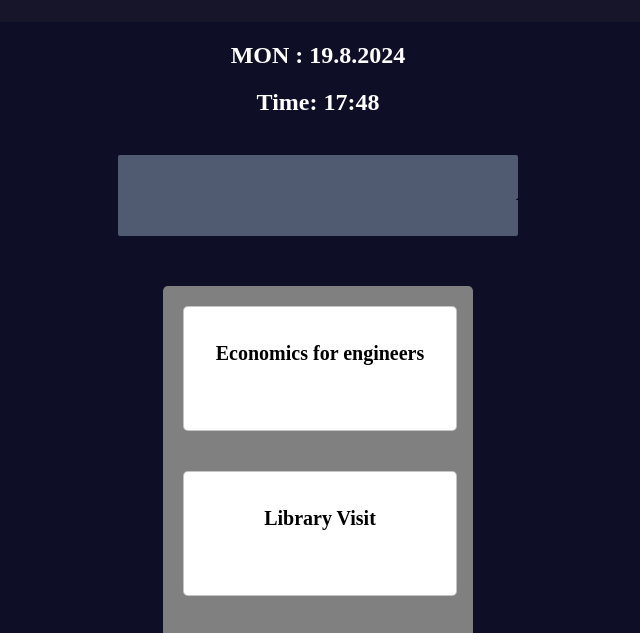
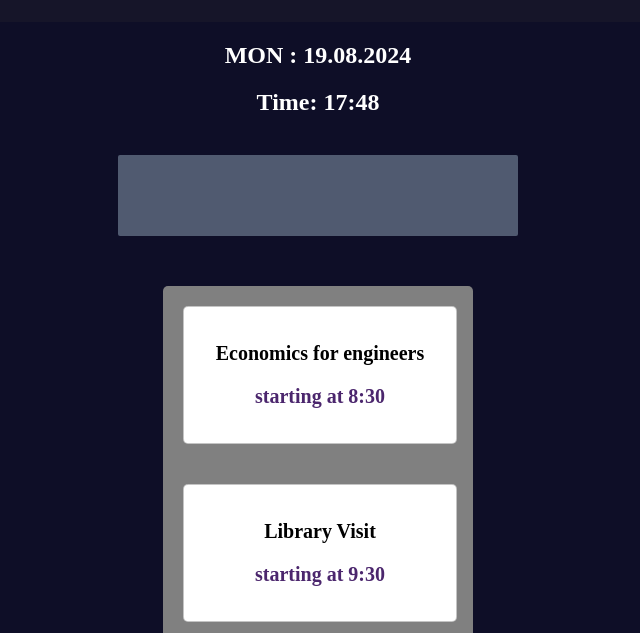
Before and after one commit to i-am-debesh/classes, a plain HTML site: page index.html in a window 1280 px wide. Shown: the part 87-720 px from the top of the page, without its empty margins (322-962 px from the left). Drawn offline with Linux system fonts and the light colour scheme.

Commit message:
formatted times

```diff
--- a/scripts/renderClasses.js
+++ b/scripts/renderClasses.js
@@ -9,7 +9,10 @@ let listHtml = ``;
 
 if(!isHoliday(currentDate)){
     for(let i = 0; i<classLength; i++) {
-        listHtml = listHtml + `<div class="period-${i} sub-period" id="period-${i}"><p class="class-name">${classes[i].name}</p></div>`
+        listHtml = listHtml + `<div class="period-${i} sub-period" id="period-${i}">
+        <p class="class-name">${classes[i].name}</p>
+        <p class="class-time">starting at ${classes[i].timeHrs > 12? classes[i].timeHrs -12:classes[i].timeHrs}:${classes[i].timeMin}</p>
+        </div>`
     }
 }
 
--- a/scripts/variables.js
+++ b/scripts/variables.js
@@ -4,6 +4,8 @@ const currClassElement = document.querySelector('.curr-class');
 
 
 const currentDay = dayList[date.getDay()];
-
-currDateElement.innerHTML = `${currentDay.toUpperCase()} : ${date.getDate()}.${date.getMonth()+1}.${date.getFullYear()}`;
-currTimeElemet.innerHTML = `Time: ${date.getHours()}:${date.getMinutes()}`
+function formatDateTime(value) {
+    return value < 10? '0'+value: value;
+}
+currDateElement.innerHTML = `${currentDay.toUpperCase()} : ${formatDateTime(date.getDate())}.${formatDateTime(date.getMonth()+1)}.${date.getFullYear()}`;
+currTimeElemet.innerHTML = `Time: ${formatDateTime(date.getHours())}:${formatDateTime(date.getMinutes())}`;
--- a/styles/style.css
+++ b/styles/style.css
@@ -53,7 +53,7 @@ nav {
 }
 .sub-period {
     width: 242px;
-    height: 93px;
+    height: fit-content;
     background-color: rgb(255, 255, 255);
     margin: 20px;
     overflow-wrap: anywhere;
@@ -95,3 +95,6 @@ nav {
     font-style: italic;
     padding: 7px;
 }
+.class-time{
+    color: rgb(75, 38, 109);
+}
```
